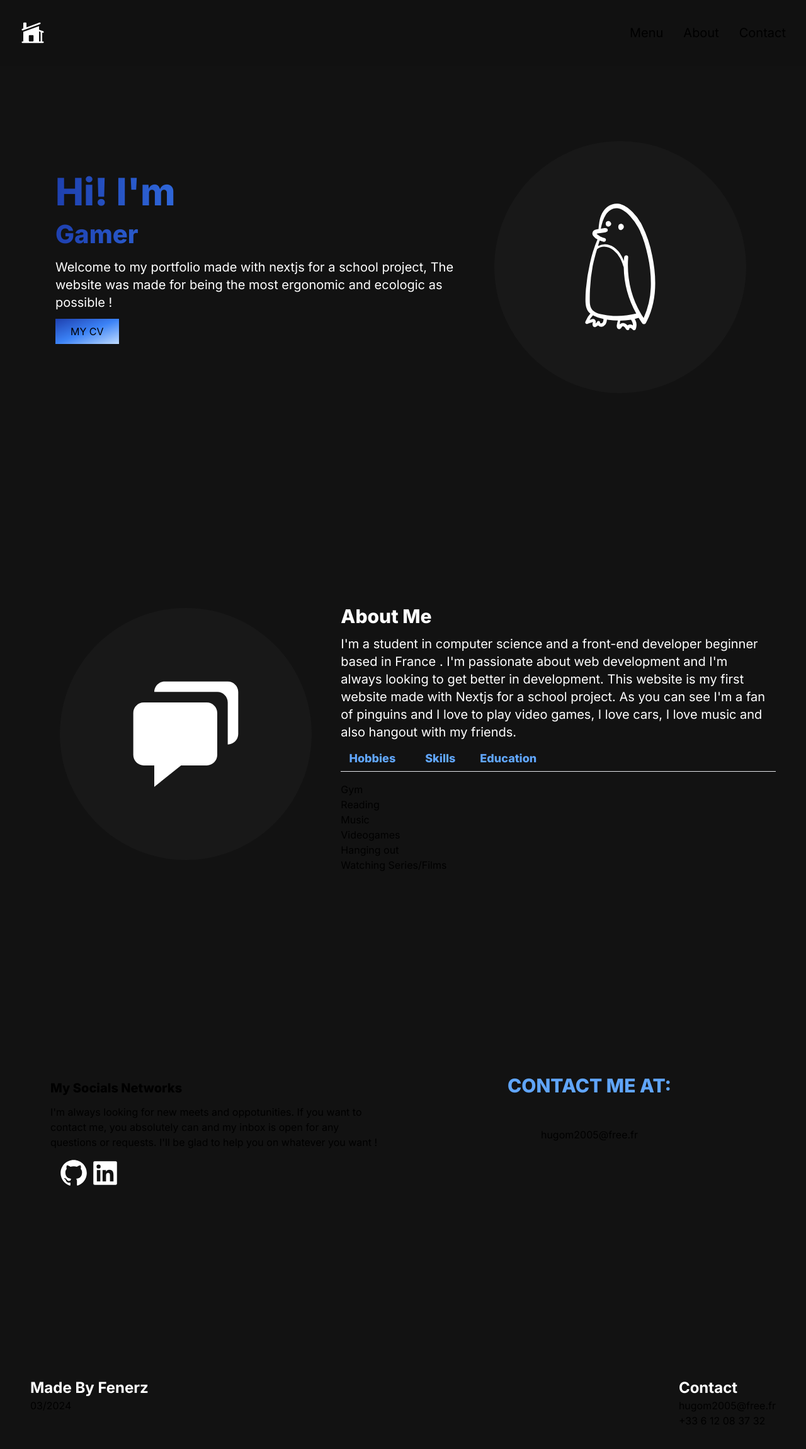
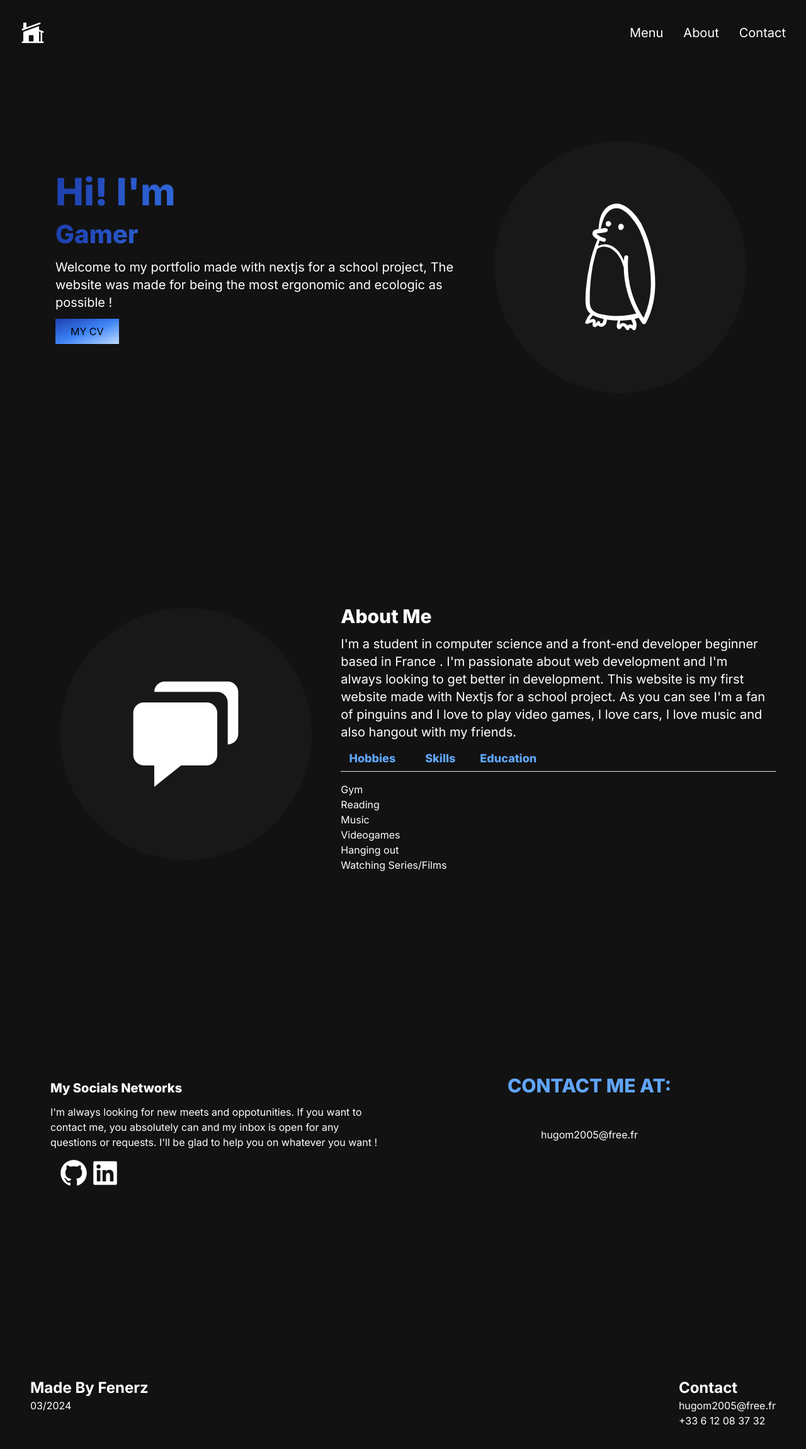
Before and after one commit to Fenerz07/CV-Nextjs, a Next.js app: page / in a window 1280 px wide. Shown: the top 2300 px of the page at 63% size. Built offline with nearby package versions, Linux system fonts and the light colour scheme.

Commit message:
Color fix

```diff
--- a/app/components/Contact.jsx
+++ b/app/components/Contact.jsx
@@ -4,8 +4,8 @@ function Contact() {
     return (
         <section className='mt-10 grid grid-cols-1 sm:grid-cols-2'>
             <div className='m-8 text-center sm:text-left'>
-                <h1 className='font-extrabold text-xl mb-3 '>My Socials Networks</h1>
-                <p>I&apos;m always looking for new meets and oppotunities.
+                <h1 className='font-extrabold text-xl mb-3 text-white '>My Socials Networks</h1>
+                <p className='text-white'>I&apos;m always looking for new meets and oppotunities.
                     If you want to contact me, you absolutely can and my inbox is open for any questions or requests.
                     I&apos;ll be glad to help you on whatever you want !</p>
                 <div className='flex m-3 justify-center sm:justify-start'>
@@ -19,7 +19,7 @@ function Contact() {
             </div>
             <div className='place-self-top text-center'>
                 <h1 className='mt-6 mb-12 font-extrabold text-3xl text-blue-400'>CONTACT ME AT:</h1>
-                <a href="mailto:hugom2005@free.fr">hugom2005@free.fr</a>
+                <a href="mailto:hugom2005@free.fr" className='text-white'>hugom2005@free.fr</a>
             </div>
         </section>
     )
--- a/app/components/Footer.jsx
+++ b/app/components/Footer.jsx
@@ -4,7 +4,7 @@ const Footer = () => {
         return (
             <footer>
                 <div className="container mx-auto">
-                    <div className="flex justify-between">
+                    <div className="flex justify-between text-white">
                         <div>
                             <h1 className="text-2xl font-bold text-white">Made By Fenerz</h1>
                             <p>03/2024</p>
--- a/app/components/Navbar.jsx
+++ b/app/components/Navbar.jsx
@@ -38,7 +38,7 @@ const Navbar = () => {
             )}
         </div>
         <div className='menu hidden md:block md:w-auto ' id="navbar">
-            <ul className='flex p-4 md:p-0 md:flex-row md:space-x-8 mt-0'>
+            <ul className='flex p-4 md:p-0 md:flex-row md:space-x-8 mt-0 text-white'>
                 {navLink.map((link, index) => (
                     <li key={index}>
                     <Navlink href={ link.path } title={ link.title } />
--- a/app/components/Tab.jsx
+++ b/app/components/Tab.jsx
@@ -21,7 +21,7 @@ const Tabs = ({ children }) => {
         ))}
       </div>
       <hr/>
-      <div className="mt-4">{children[activeTab]}</div>
+      <div className="mt-4 text-white">{children[activeTab]}</div>
     </div>
   );
 };
```
